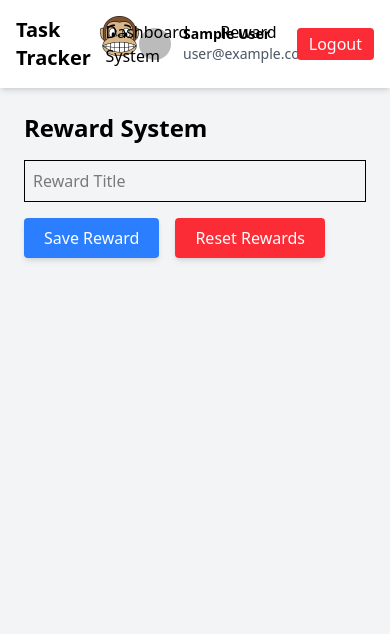
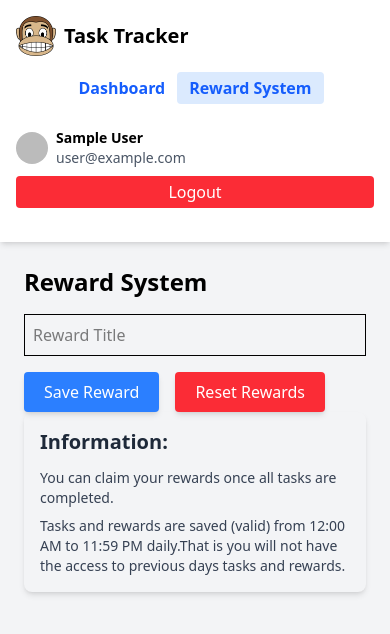
Before and after one commit to prathvihan108/task-tracker, a React (Vite) app in the folder client/: page /reward in a window 390 px wide. Shown: the top 634 px of the page. Built offline with nearby package versions, Linux system fonts and the light colour scheme; no server answers; sample sign-in values are in the browser's storage.

Commit message:
fleat:css animation and mobile responsive

```diff
--- a/client/package.json
+++ b/client/package.json
@@ -4,7 +4,7 @@
 	"version": "0.0.0",
 	"type": "module",
 	"scripts": {
-		"dev": "vite",
+		"dev": "vite --host",
 		"build": "vite build",
 		"lint": "eslint .",
 		"preview": "vite preview",
--- a/client/src/components/Header.jsx
+++ b/client/src/components/Header.jsx
@@ -13,63 +13,66 @@ export default function Header() {
 	}, []);
 
 	return (
-		<header className="flex justify-between items-center p-4 bg-white shadow-md">
-			<div className="flex gap-1">
+		<header className="flex flex-wrap justify-between items-center p-4 bg-white shadow-md">
+			<div className="flex items-center gap-2">
+				<img src="/logo.png" alt="logo" className="w-10 h-10" />
 				<h1 className="text-xl font-bold">Task Tracker</h1>
-				<img src="/logo.png" alt="logo" className="w-10 h-10" />
 			</div>
 
-			<nav className="space-x-4 flex items-center">
+			<nav className="flex flex-col sm:flex-row sm:items-center sm:justify-center w-full mt-4 sm:mt-0 text-center gap-4 sm:gap-8">
 				{user ? (
 					<>
-						<nav className="absolute left-1/2 transform -translate-x-1/2 space-x-8">
-							<NavLink to="/dashboard" className="hover:text-blue-500">
+						<div className="flex flex-row items-center justify-center  w-full mb-2 sm:mb-0">
+							<NavLink
+								to="/dashboard"
+								className={({ isActive }) =>
+									`text-base font-semibold text-blue-600 hover:scale-105 transition-all duration-200 px-3 py-1 rounded ${
+										isActive ? "bg-blue-100" : ""
+									}`
+								}
+							>
 								Dashboard
 							</NavLink>
-							<NavLink to="/reward" className="hover:text-blue-500">
+
+							<NavLink
+								to="/reward"
+								className={({ isActive }) =>
+									`text-base font-semibold text-blue-600 hover:scale-105 transition-all duration-200 px-3 py-1 rounded ${
+										isActive ? "bg-blue-100" : ""
+									}`
+								}
+							>
 								Reward System
 							</NavLink>
-						</nav>
-						<div className="flex items-center space-x-3">
+						</div>
+
+						<div className="flex flex-col sm:flex-row mb-4.5 sm:items-center sm:space-x-10">
+							<div className="flex items-center space-x-2">
 								<img
 									src={user?.photoURL || "/profile.png"}
 									alt="Profile"
 									className="w-8 h-8 rounded-full object-cover"
 									onError={(e) => (e.target.src = "/profile.png")}
 								/>
-
-							<div className="text-sm">
+								<div className="text-sm text-left">
 									<p className="font-semibold">{user.displayName}</p>
 									<p className="text-gray-600">{user.email}</p>
 								</div>
 							</div>
+
 							<button
 								onClick={signOutUser}
-							className="bg-red-500 text-white px-3 py-1 rounded"
+								className="bg-red-500 text-white px-3 py-1 rounded mt-2 sm:mt-0 sm:self-start"
 							>
 								Logout
 							</button>
+						</div>
 					</>
 				) : (
-					<div className="flex items-center space-x-4">
-						<span className="font-semibold">Prathviraj H ~</span>
-						<NavLink
-							to="https://github.com/prathvihan108"
-							target="_blank"
-							rel="noopener noreferrer"
-							className="hover:text-blue-500"
-						>
-							GitHub
-						</NavLink>
-						<span className="text-gray-400">|</span>
-						<NavLink
-							to="https://www.linkedin.com/in/prathvirajh/"
-							target="_blank"
-							rel="noopener noreferrer"
-							className="hover:text-blue-500"
-						>
-							LinkedIn
-						</NavLink>
+					<div className="flex flex-row sm:flex-row sm:items-center sm:space-x-4">
+						<span className="font-semibold">~Prathviraj H</span>
+
+						<span className="text-gray-400 hidden sm:inline">|</span>
 					</div>
 				)}
 			</nav>
--- a/client/src/components/RewardPopup.jsx
+++ b/client/src/components/RewardPopup.jsx
@@ -1,12 +1,12 @@
 import { useState } from "react";
 import axios from "../api";
+import "../css/fireworks.css";
 
 import { auth } from "../firebase/config.js";
 import { toast } from "react-toastify";
 
 export default function RewardPopup(showReward, setShowReward) {
 	const [rewards, setRewards] = useState([]);
-
 	const getRewards = async () => {
 		const user = auth.currentUser;
 		const idToken = await user.getIdToken();
@@ -18,18 +18,32 @@ export default function RewardPopup(showReward, setShowReward) {
 				},
 			});
 			console.log("Reward array length: ", response.data.length);
-			if (response.data.length == 0) {
-				toast.success(`No rewards found for today,set it in Rewards tab`, {
+
+			if (response.data.length === 0) {
+				toast.success(`No rewards found for today, set it in Rewards tab`, {
 					autoClose: 2000,
 				});
 			} else {
 				setRewards(response.data);
+				triggerFireworks();
 			}
 		} catch (error) {
 			console.log("Rewards fetching error: ", error);
 		}
 	};
 
+	const triggerFireworks = () => {
+		for (let i = 0; i < 5; i++) {
+			const explosion = document.createElement("div");
+			explosion.className = "explosion";
+			explosion.style.left = `${Math.random() * 100}%`;
+			explosion.style.top = `${Math.random() * 100}%`;
+			document.body.appendChild(explosion);
+			setTimeout(() => {
+				explosion.remove();
+			}, 1000);
+		}
+	};
 	return showReward ? (
 		<div className="mt-4 p-4 bg-yellow-100 text-center rounded shadow">
 			<h2 className="text-xl font-bold mb-2">
--- a/client/src/components/TaskItem.jsx
+++ b/client/src/components/TaskItem.jsx
@@ -63,18 +63,18 @@ export default function TaskItem({ task, refresh }) {
 	};
 
 	return (
-		<div className="flex justify-between items-center bg-gray-500 p-2 mb-2 rounded">
-			<span>{task.title}</span>
-			<div className="space-x-2">
+		<div className="flex flex-col sm:flex-row justify-between items-center bg-gray-500 p-4 mb-2 rounded">
+			<span className="text-white text-sm sm:text-base">{task.title}</span>
+			<div className="space-x-2 mt-2 sm:mt-0 sm:flex sm:space-x-4">
 				<button
 					onClick={changeStatus}
-					className="text-sm bg-blue-400 text-white px-2 py-1 rounded"
+					className="text-sm sm:text-base bg-blue-400 text-white px-3 py-2 rounded"
 				>
 					Next
 				</button>
 				<button
 					onClick={deleteTask}
-					className="text-sm bg-red-400 text-white px-2 py-1 rounded"
+					className="text-sm sm:text-base bg-red-400 text-white px-3 py-2 rounded"
 				>
 					Delete
 				</button>
--- /dev/null
+++ b/client/src/css/fireworks.css
@@ -0,0 +1,30 @@
+@keyframes fireworks {
+	0% {
+		opacity: 1;
+		transform: scale(0) translateY(0) rotate(0deg);
+	}
+	30% {
+		opacity: 0.8;
+		transform: scale(2) translateY(-10px) rotate(180deg);
+	}
+	60% {
+		opacity: 0.4;
+		transform: scale(3.5) translateY(-30px) rotate(360deg);
+	}
+	100% {
+		opacity: 0;
+		transform: scale(5) translateY(-70px) rotate(720deg);
+	}
+}
+
+.explosion {
+	position: absolute;
+	width: 3rem;
+	height: 3rem;
+	background-color: #fbbf24; /* You can add gradients for more depth */
+	border-radius: 50%;
+	animation: fireworks 1.5s ease-out forwards;
+	pointer-events: none;
+	box-shadow: 0px 0px 15px rgba(255, 159, 0, 0.5); /* Add a glowing effect */
+	opacity: 1;
+}
--- a/client/src/pages/RewardSystem.jsx
+++ b/client/src/pages/RewardSystem.jsx
@@ -85,6 +85,18 @@ export default function RewardSystem({ showReward, setShowReward }) {
 					Reset Rewards
 				</button>
 			</div>
+
+			<div className="bg-gray-100 p-4 rounded-lg shadow-md max-w-md mx-auto">
+				<h1 className="text-xl font-bold text-gray-800 mb-3">Information:</h1>
+				<p className="text-gray-700 text-sm mb-2">
+					You can claim your rewards once all tasks are completed.
+				</p>
+				<p className="text-gray-700 text-sm">
+					Tasks and rewards are saved (valid) from 12:00 AM to 11:59 PM
+					daily.That is you will not have the access to previous days tasks and
+					rewards.
+				</p>
+			</div>
 		</div>
 	);
 }
```
Also changed, not shown: 1 other file (tests, documents, lock files or other folders). Lines whose indentation alone changed are shown as unchanged.
